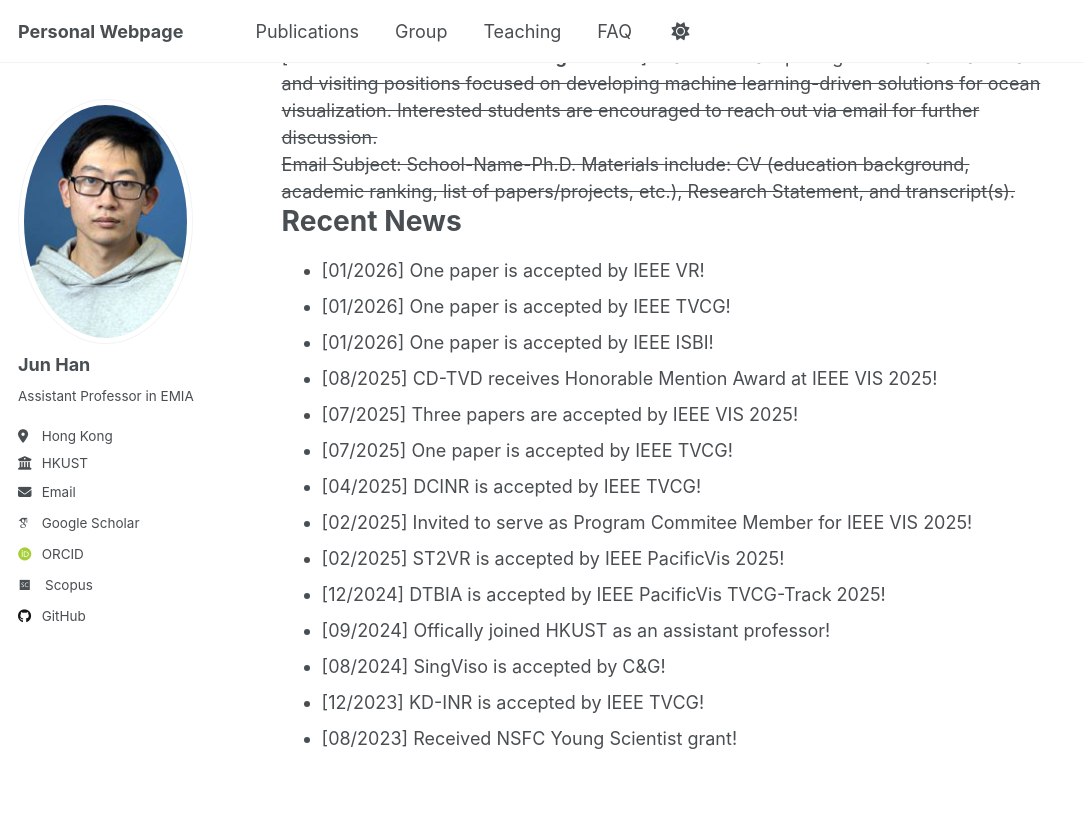
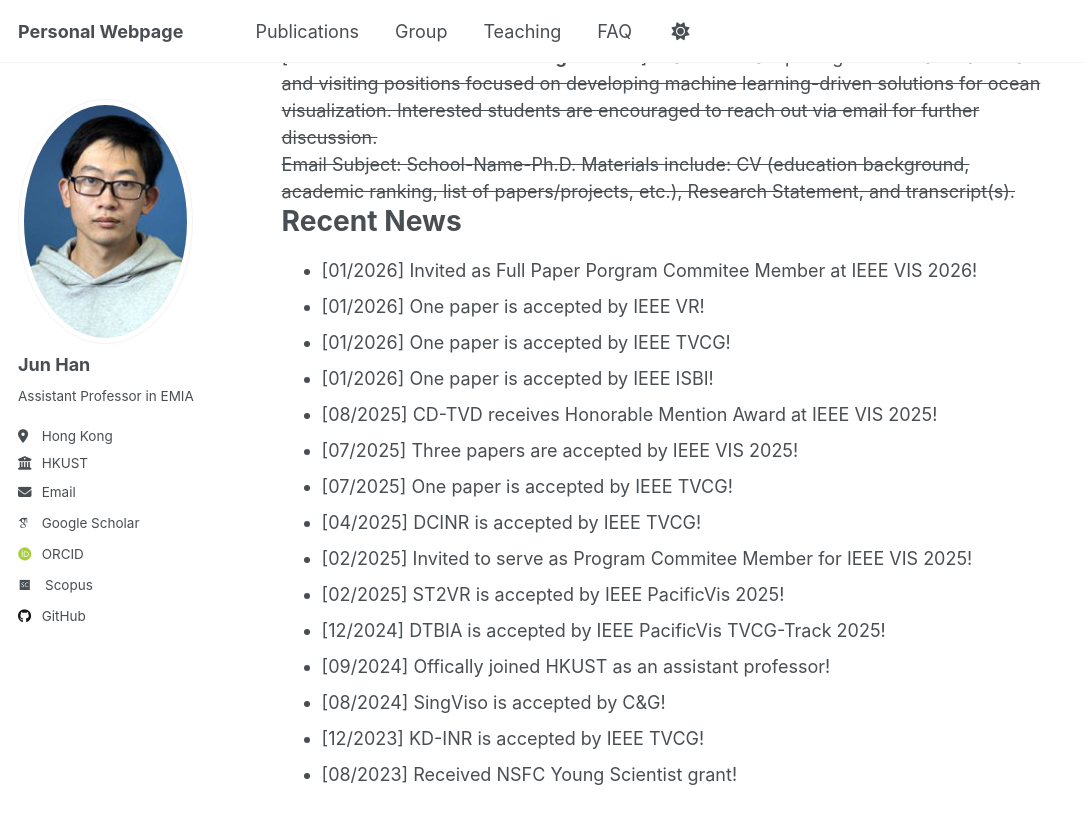
Before and after one commit to stevenhan1991/stevenhan1991.github.io, a Jekyll site: the page built from _pages/about.md, in a window 1280 px wide and 900 px high, scrolled down 917 px. Shown: the top 824 px of the window, without its empty margins (0-1084 px from the left). Built offline with Jekyll 4.4.1, drawn with Linux system fonts in a browser that asks for light colours; some web fonts are replaced.

Commit message:
Update about.md

```diff
--- a/_pages/about.md
+++ b/_pages/about.md
@@ -36,6 +36,7 @@ Materials include: CV (education background, academic ranking, list of papers/pr
 
 <h1 id="recent-news">Recent News</h1>
 <ul>
+  <li>[01/2026] Invited as Full Paper Porgram Commitee Member at IEEE VIS 2026!</li>
   <li>[01/2026] One paper is accepted by IEEE VR!</li>
   <li>[01/2026] One paper is accepted by IEEE TVCG!</li>
   <li>[01/2026] One paper is accepted by IEEE ISBI!</li>
```
